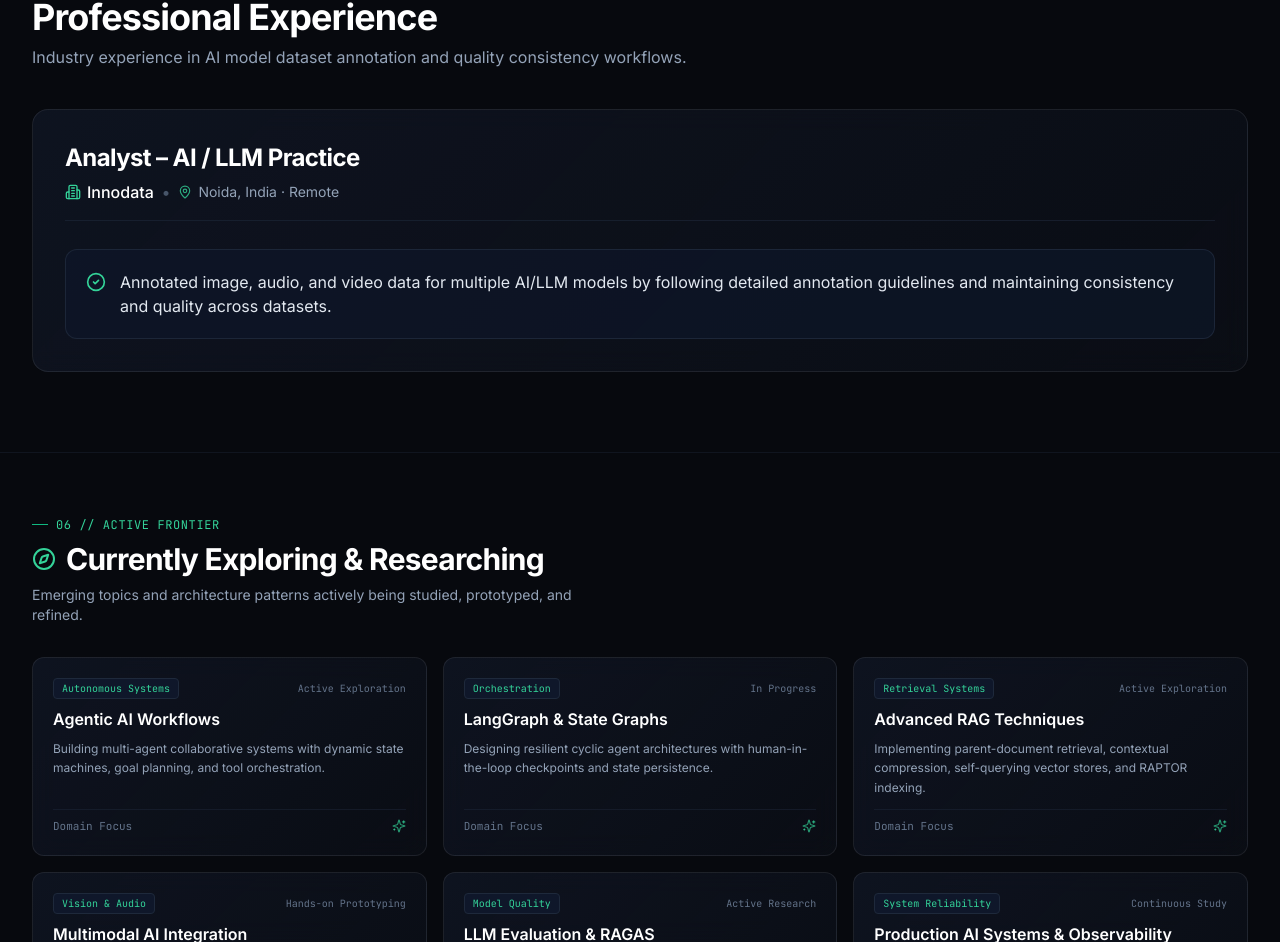
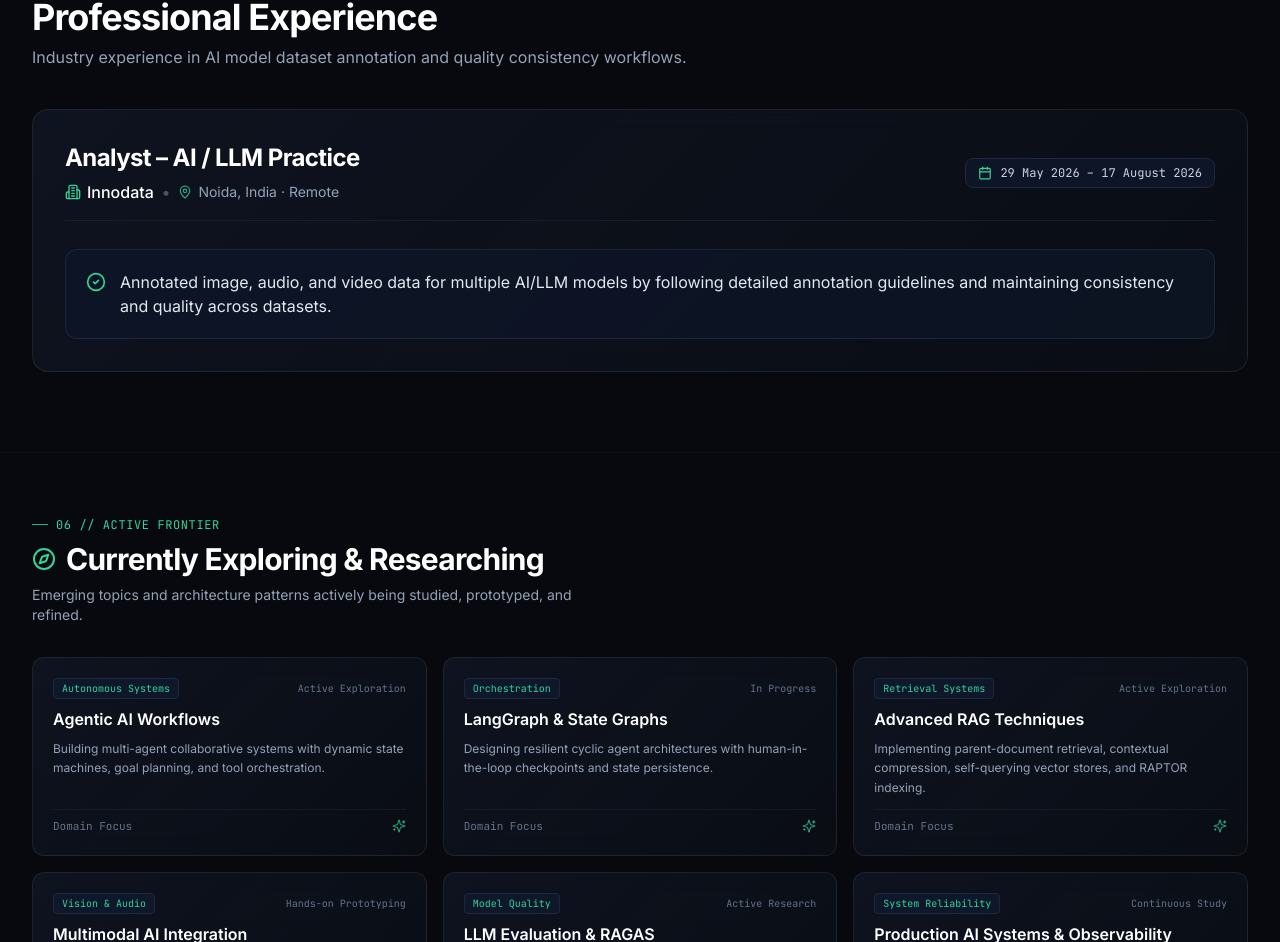
Before and after one commit to jeevams27/jeeva-portfolio, a React (Vite) app: page / in a window 1280 px wide. Shown: the part 5269-6211 px from the top of the page. Built offline with nearby package versions, Linux system fonts and the light colour scheme.

Commit message:
Update Experience with exact dates: 29 May 2026 – 17 August 2026

```diff
--- a/src/components/Experience.tsx
+++ b/src/components/Experience.tsx
@@ -4,6 +4,7 @@ import {
   Building2,
   CheckCircle2,
   MapPin,
+  Calendar,
 } from 'lucide-react';
 
 export const Experience: React.FC = () => {
@@ -32,7 +33,8 @@ export const Experience: React.FC = () => {
               className="glass-card p-6 sm:p-8 rounded-2xl border border-surface-border hover:border-emerald-500/30 transition-all space-y-6"
             >
               {/* Header Details */}
-              <div className="space-y-1.5 pb-4 border-b border-surface-border/60">
+              <div className="flex flex-col sm:flex-row sm:items-center justify-between gap-3 pb-4 border-b border-surface-border/60">
+                <div className="space-y-1.5">
                   <h3 className="text-2xl font-bold text-white tracking-tight">
                     {exp.role}
                   </h3>
@@ -47,6 +49,14 @@ export const Experience: React.FC = () => {
                       <span>{exp.location}</span>
                     </div>
                   </div>
+                </div>
+
+                {exp.period && (
+                  <div className="flex items-center space-x-2 px-3 py-1.5 rounded-lg bg-slate-900/90 border border-slate-800 text-xs font-mono text-slate-300 self-start sm:self-center">
+                    <Calendar className="w-3.5 h-3.5 text-emerald-400" />
+                    <span>{exp.period}</span>
+                  </div>
+                )}
               </div>
 
               {/* Single Responsibility Card */}
--- a/src/data/portfolioData.ts
+++ b/src/data/portfolioData.ts
@@ -386,7 +386,7 @@ export const EXPERIENCE_DATA: ExperienceItem[] = [
     company: 'Innodata',
     department: '',
     location: 'Noida, India · Remote',
-    period: '',
+    period: '29 May 2026 – 17 August 2026',
     responsibilities: [
       'Annotated image, audio, and video data for multiple AI/LLM models by following detailed annotation guidelines and maintaining consistency and quality across datasets.',
     ],
```
Lines whose indentation alone changed are shown as unchanged.
